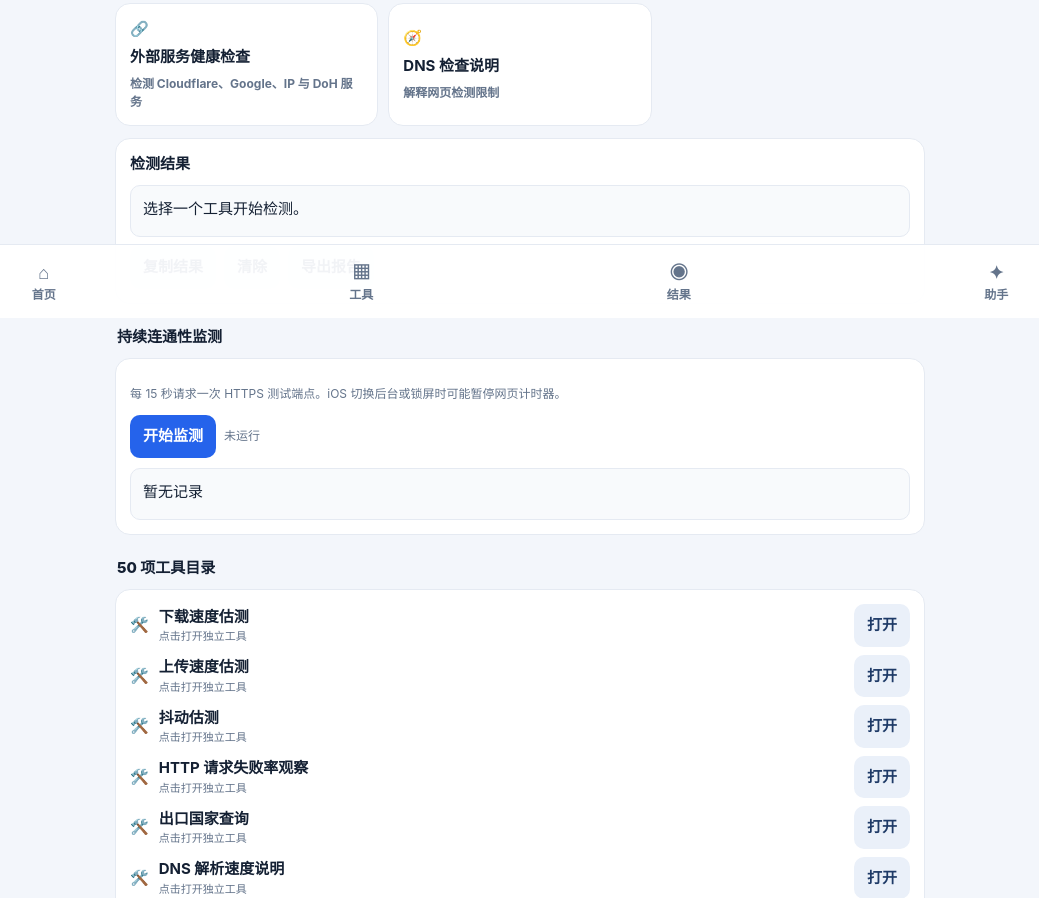
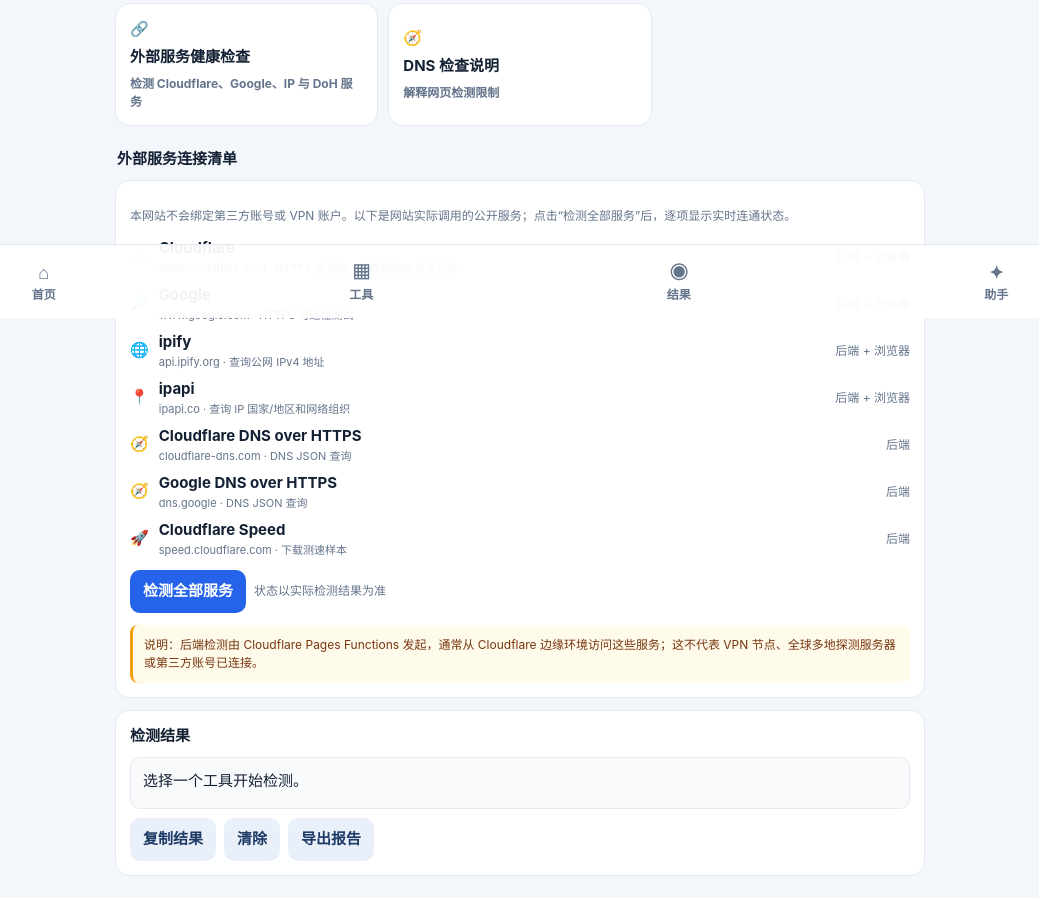
Before and after one commit to pexshop/Repository-name, a plain HTML site: page index.html in a window 1280 px wide. Shown: the part 482-1380 px from the top of the page, without its empty margins (120-1159 px from the left). Drawn offline with Linux system fonts and the light colour scheme.

Commit message:
Show external service connection inventory

```diff
--- a/index.html
+++ b/index.html
@@ -19,6 +19,21 @@
 <button class="card tool" onclick="run('server')">🛰️<strong>服务器端探测</strong><small>通过 Cloudflare 后端测试出口连通性</small></button>
 <button class="card tool" onclick="run('services')">🔗<strong>外部服务健康检查</strong><small>检测 Cloudflare、Google、IP 与 DoH 服务</small></button>
 <button class="card tool" onclick="run('dns')">🧭<strong>DNS 检查说明</strong><small>解释网页检测限制</small></button>
+</section>
+<div class="section">外部服务连接清单</div>
+<section class="card">
+<p class="muted">本网站不会绑定第三方账号或 VPN 账户。以下是网站实际调用的公开服务；点击“检测全部服务”后，逐项显示实时连通状态。</p>
+<div class="catalog">
+<div class="item"><span>☁️</span><span><b>Cloudflare</b><small>www.cloudflare.com · HTTPS 连通性、边缘网络信息及测速</small></span><span class="muted">后端 + 浏览器</span></div>
+<div class="item"><span>🔎</span><span><b>Google</b><small>www.google.com · HTTPS 可达性测试</small></span><span class="muted">后端 + 浏览器</span></div>
+<div class="item"><span>🌐</span><span><b>ipify</b><small>api.ipify.org · 查询公网 IPv4 地址</small></span><span class="muted">后端 + 浏览器</span></div>
+<div class="item"><span>📍</span><span><b>ipapi</b><small>ipapi.co · 查询 IP 国家/地区和网络组织</small></span><span class="muted">后端 + 浏览器</span></div>
+<div class="item"><span>🧭</span><span><b>Cloudflare DNS over HTTPS</b><small>cloudflare-dns.com · DNS JSON 查询</small></span><span class="muted">后端</span></div>
+<div class="item"><span>🧭</span><span><b>Google DNS over HTTPS</b><small>dns.google · DNS JSON 查询</small></span><span class="muted">后端</span></div>
+<div class="item"><span>🚀</span><span><b>Cloudflare Speed</b><small>speed.cloudflare.com · 下载测速样本</small></span><span class="muted">后端</span></div>
+</div>
+<div class="row" style="margin-top:12px"><button class="primary" onclick="run('services')">检测全部服务</button><span class="muted">状态以实际检测结果为准</span></div>
+<div class="notice">说明：后端检测由 Cloudflare Pages Functions 发起，通常从 Cloudflare 边缘环境访问这些服务；这不代表 VPN 节点、全球多地探测服务器或第三方账号已连接。</div>
 </section>
 <section class="card" style="margin-top:12px"><b>检测结果</b><div id="result" class="result">选择一个工具开始检测。</div><div class="row" style="margin-top:9px"><button onclick="copyResult()">复制结果</button><button onclick="clearResult()">清除</button><button onclick="downloadReport()">导出报告</button></div></section>
 <div class="section">持续连通性监测</div><section class="card"><p class="muted">每 15 秒请求一次 HTTPS 测试端点。iOS 切换后台或锁屏时可能暂停网页计时器。</p><div class="row"><button class="primary" id="monitorBtn" onclick="toggleMonitor()">开始监测</button><span id="monitorState" class="muted">未运行</span></div><div id="monitor" class="result">暂无记录</div></section>
```
